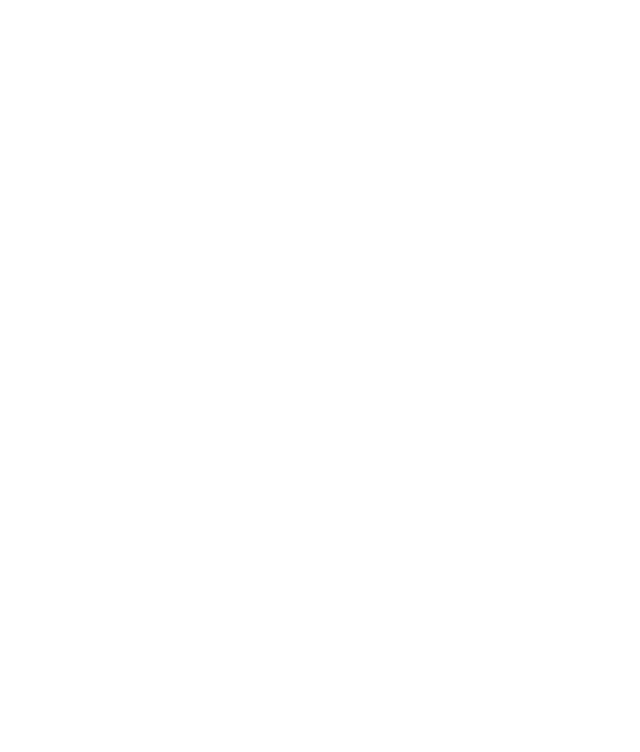
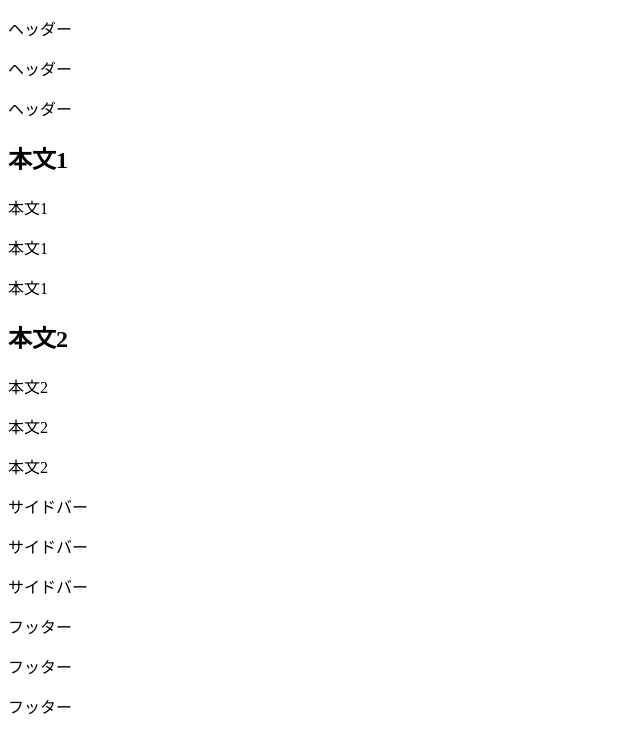
Before and after one commit to atsushi461/web1-7, a plain HTML site: page index.html in a window 1280 px wide. Shown: the whole page, without its empty margins (0-640 px from the left). Drawn offline with Linux system fonts and the light colour scheme.

Commit message:
Update index.html

```diff
--- a/index.html
+++ b/index.html
@@ -6,16 +6,33 @@
  </head>
 
  <body>
-
-
-
-
-
-
-
-
-
-
+  <header>
+   <p>ヘッダー</p>
+   <p>ヘッダー</p>
+   <p>ヘッダー</p>
+  </header>
+  <article id="main1">
+   <h1>本文1</h1>
+   <p>本文1</p>
+   <p>本文1</p>
+   <p>本文1</p>
+  </article>
+  <article id="main2">
+   <h2>本文2</h2>
+   <p>本文2</p>
+   <p>本文2</p>
+   <p>本文2</p>
+  </article>
+  <aside>
+   <p>サイドバー</p>
+   <p>サイドバー</p>
+   <p>サイドバー</p>
+  </aside>
+  <footer>
+   <p>フッター</p>
+   <p>フッター</p>
+   <p>フッター</p>
+  </footer>
 
  </body>
 </html>
```
